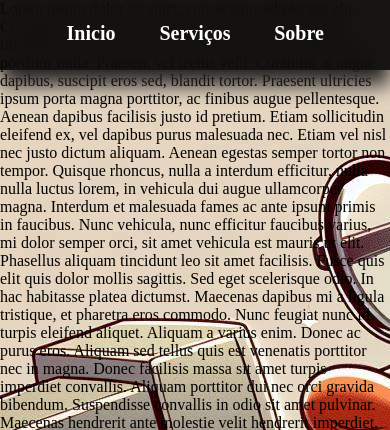
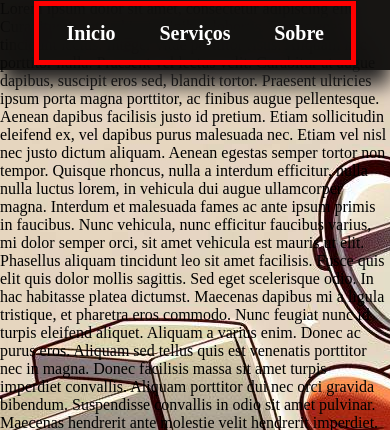
Before and after one commit to matheusollima/PlatyPlusDevSite, a PHP site: page / in a window 390 px wide. Shown: the top 430 px of the page. Run offline with PHP 8.4, Linux system fonts and the light colour scheme.

Commit message:
atualização menu para mobile

```diff
--- a/estilo.css
+++ b/estilo.css
@@ -5,8 +5,8 @@
     min-height: 100vh;
     margin: 0;
     /*background-color:#2f4538;*/
-    /* background-color: #8cb47a; */
-    background-color: blue;
+    background-color: #8cb47a;
+
     font-style:helvetica;
 
 }
@@ -37,7 +37,7 @@ nav{
 
 
 .conteudo{
-    background-color:aqua;
+
     /* border:3px solid red; */
 
     height: auto;
@@ -60,6 +60,7 @@ nav{
     width:100%; */
     margin-left:100px;
     align-items:center;
+    border: red solid 5px;
 
 
 
@@ -83,6 +84,7 @@ nav li a {
     color: rgb(255, 255, 255);
     font-weight:bold;
     font-size:20px;
+
 
 
 }
@@ -147,8 +149,20 @@ nav li a {
 
 
 @media screen and (max-width: 600px) {
+    .container{
+        margin:0px;
+    }
+    nav{
+        display: flex;
+        padding: 0px;
+        align-content: center;
+        justify-content: center;
+
+    }
     .menu {
-        margin-left: -1px; /* Reduzir a margem esquerda para economizar espaço */
+        padding: 0px;
+        margin-left: 0px;
+        margin-right: 0px;
     }
 
     .conteudo {
```
